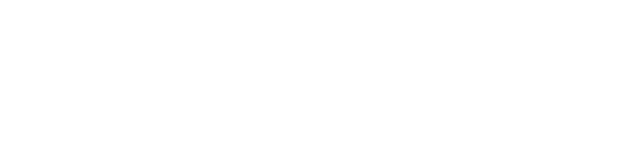
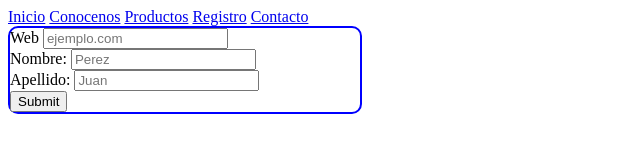
Before and after one commit to JesusOmarMX/Examen-1-5, a plain HTML site: page productos.html in a window 1280 px wide. Shown: the whole page, without its empty margins (0-640 px from the left). Drawn offline with Linux system fonts and the light colour scheme.

Commit message:
Segundo Commit  Cambios realizados a la pagina Productos

```diff
--- a/productos.html
+++ b/productos.html
@@ -4,8 +4,35 @@
     <meta charset="UTF-8">
     <meta name="viewport" content="width=device-width, initial-scale=1.0">
     <title>Document</title>
+    <link rel="stylesheet" href="./stylesheet.css">
 </head>
 <body>
+    <nav>
+        <a href="./index.html">Inicio</a>
+        <a href="./conocenos.html">Conocenos</a>
+        <a href="./productos.html">Productos</a>
+        <a href="./registro.html">Registro</a>
+        <a href="./contacto.html">Contacto</a>
+
+
+    </nav>
+
+    <form class="formregis" action="resultados.html" method="post">
+
+        <label for="Web" class="dir1">Web</label>
+        <input class="input" id="web" type="web" placeholder="ejemplo.com">
+        <br>
+        <label for="nom">Nombre:</label>
+        <input class="input" id="nom" type="text" placeholder="Perez">
+        <br>
+        <label for="apellido">Apellido:</label>
+        <input class="input" id="apellido" type="text" placeholder="Juan">
+        <br>
+
+
+
+
+        <input type="submit" id="boton">
 
 </body>
 </html>
--- /dev/null
+++ b/stylesheet.css
@@ -0,0 +1,14 @@
+.formregis{
+
+    border: 2px solid blue;
+    border-radius: 10px;
+    width: 350px;
+    height: auto;
+
+}
+
+nav{
+
+    margin-left: auto;
+    margin-right: auto;
+}
```
Also changed, not shown: conocenos.html (+8 -0 lines), contacto.html (+8 -0 lines), index.html (+11 -0 lines), registro.html (+8 -0 lines).
